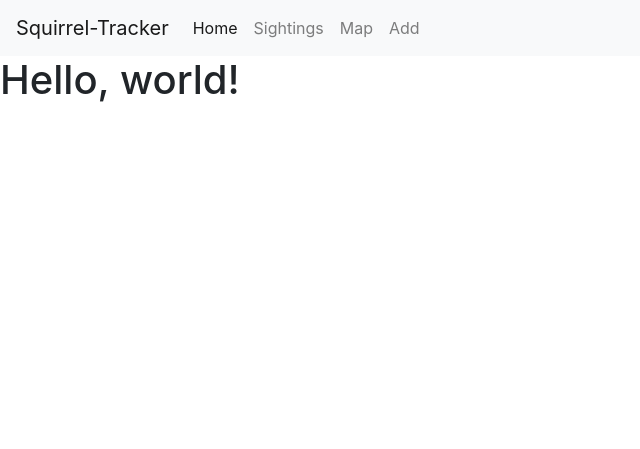
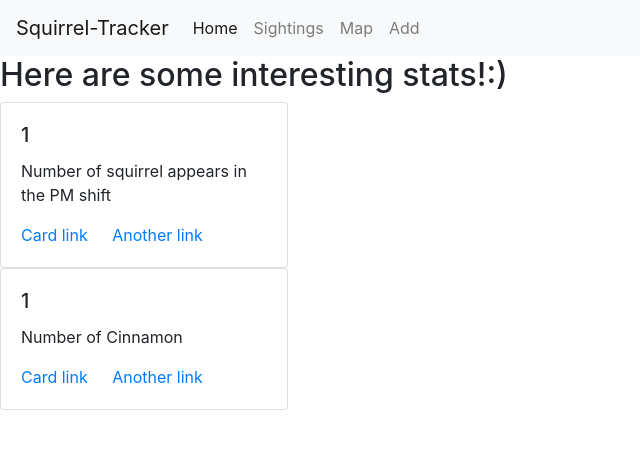
Before and after one commit to Yizhe2020/SquirrelProject, a Django app: template squirrel/templates/squirrel/stats.html in a window 1280 px wide. Shown: the top 449 px of the page, without its empty margins (0-640 px from the left). Run offline with Django 3.2, Linux system fonts and the light colour scheme; the template is opened without the code that fills it: most values are stand-ins (such as "Sample title", 1, 10 or a date in 2020).

Commit message:
Add more stats into views.py

```diff
--- a/squirrel/templates/squirrel/stats.html
+++ b/squirrel/templates/squirrel/stats.html
@@ -27,7 +27,26 @@
   </div>
 </nav>
 
-    <h1>Hello, world!</h1>
+    <h2>Here are some interesting stats!:)</h2>
+
+<div class="card" style="width: 18rem;">
+  <div class="card-body">
+    <h5 class="card-title">{{PM_Count}}</h5>
+
+    <p class="card-text">Number of squirrel appears in the PM shift</p>
+    <a href="#" class="card-link">Card link</a>
+    <a href="#" class="card-link">Another link</a>
+  </div>
+</div>
+
+<div class="card" style="width: 18rem;">
+  <div class="card-body">
+    <h5 class="card-title">{{Cinnamon_Count}}</h5>
+    <p class="card-text">Number of Cinnamon</p>
+    <a href="#" class="card-link">Card link</a>
+    <a href="#" class="card-link">Another link</a>
+  </div>
+</div>
 
     <!-- Optional JavaScript; choose one of the two! -->
 
--- a/squirrel/views.py
+++ b/squirrel/views.py
@@ -39,12 +39,13 @@ def create_sightings(request):
 
 def stats(request):
     squirrels = Data.objects.all()
+    AM_Count = squirrels.filter(shift = "AM").count()
     PM_Count = squirrels.filter(Shift = 'PM').count()
     Cinnamon_Count = squirrels.filter(Primary_Fur_Color = 'Cinnamon').count()
     Eating_Count = squirrels.filter(Eating = 'True').count()
     Moans_Count = squirrels.filter(Moans = 'True').count()
     Indifferent_Count = squirrels.filter(Indifferent = 'True').count()
-    return render(request,'squirrel/stats.html', {'PM_Count': PM_Count, 'Cinnamon_Count': Cinnamon_Count, 'Eating_Count': Eating_Count,
+    return render(request,'squirrel/stats.html', {"AM_Count": AM_Count, 'PM_Count': PM_Count, 'Cinnamon_Count': Cinnamon_Count, 'Eating_Count': Eating_Count,
         'Moans_Count': Moans_Count, 'Indifferent_Count': Indifferent_Count})
 
 
```
